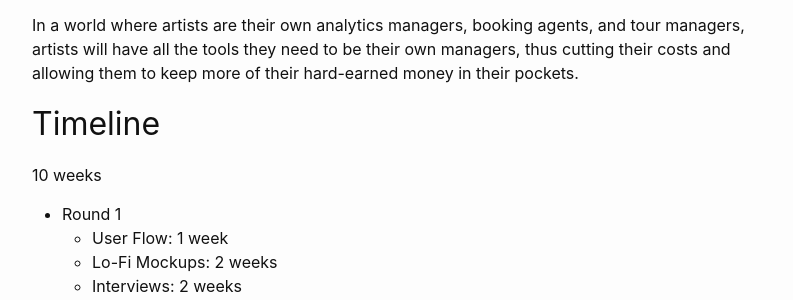
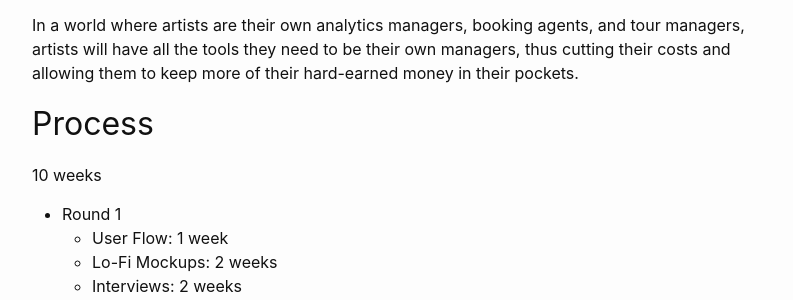
Before and after one commit to victor-grajski/portfolio-old, a Jekyll site: the page built from _posts/2019-10-04-welcome-to-jekyll.markdown, in a window 1280 px wide and 900 px high, scrolled down 1656 px. Shown: the part 156-456 px from the top of the window, without its empty margins (238-1031 px from the left). Built offline with Jekyll 4.4.1, drawn with Linux system fonts in a browser that asks for light colours; some of the changed text lies outside the part shown.

Commit message:
Update 2019-10-04-welcome-to-jekyll.markdown

```diff
--- a/_posts/2019-10-04-welcome-to-jekyll.markdown
+++ b/_posts/2019-10-04-welcome-to-jekyll.markdown
@@ -33,7 +33,7 @@ In order to create more touring profit for emerging artists, I hypothesized arti
 
 In a world where artists are their own analytics managers, booking agents, and tour managers, artists will have all the tools they need to be their own managers, thus cutting their costs and allowing them to keep more of their hard-earned money in their pockets.
 
-## Timeline
+## Process
 10 weeks
 * Round 1
   * User Flow: 1 week
```
Also changed, not shown: other parts of _posts/2019-10-04-welcome-to-jekyll.markdown (+1 -1 lines).
